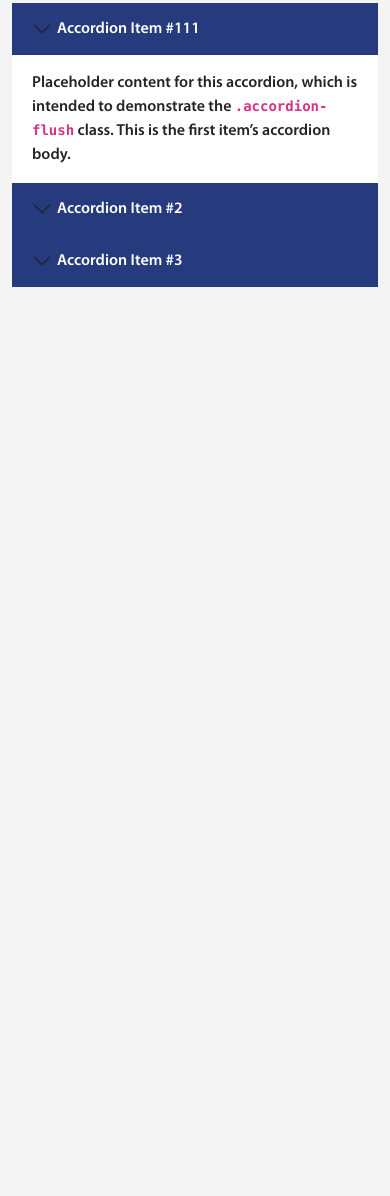
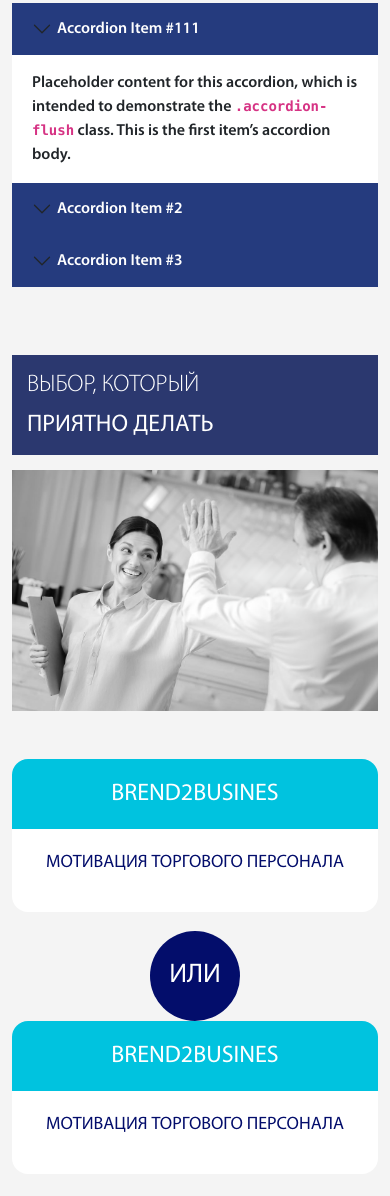
Before and after one commit to giorgideveloper/reward, a website: page index.html in a window 390 px wide. Shown: the part 3576-4772 px from the top of the page. Before the commit the page ends 3883 px from the top, so only its background shows below. Drawn offline with nearby package versions, Linux system fonts and the light colour scheme.

Commit message:
Enhance index.html and style.css by adding a new section for promotional content. Improved layout and styling for the section, including responsive design adjustments and updated styles for better visibility and alignment of text elements. Refined existing styles for consistency across different screen sizes.

```diff
--- a/index.html
+++ b/index.html
@@ -554,9 +554,9 @@
     </section>
 
     <section class="section-five">
-        <!-- Desktop -->
+      <!-- Desktop -->
       <div
-        class="container-fluid bg-skyblue justify-content-center   d-lg-flex"
+        class="container-fluid bg-skyblue justify-content-center d-lg-flex"
         style="height: 347px"
       >
         <div class="row align-items-center h-100">
@@ -613,7 +613,7 @@
         </div>
       </div>
       <!-- Card mobile -->
-    <div class="container">
+      <div class="container">
         <div class="row my-accordion">
           <div class="accordion accordion-flush" id="accordionFlushExample">
             <div class="accordion-item">
@@ -636,8 +636,8 @@
               >
                 <div class="accordion-body">
                   Placeholder content for this accordion, which is intended to
-                  demonstrate the <code>.accordion-flush</code> class. This is the
-                  first item’s accordion body.
+                  demonstrate the <code>.accordion-flush</code> class. This is
+                  the first item’s accordion body.
                 </div>
               </div>
             </div>
@@ -661,9 +661,9 @@
               >
                 <div class="accordion-body">
                   Placeholder content for this accordion, which is intended to
-                  demonstrate the <code>.accordion-flush</code> class. This is the
-                  second item’s accordion body. Let’s imagine this being filled
-                  with some actual content.
+                  demonstrate the <code>.accordion-flush</code> class. This is
+                  the second item’s accordion body. Let’s imagine this being
+                  filled with some actual content.
                 </div>
               </div>
             </div>
@@ -687,11 +687,12 @@
               >
                 <div class="accordion-body">
                   Placeholder content for this accordion, which is intended to
-                  demonstrate the <code>.accordion-flush</code> class. This is the
-                  third item’s accordion body. Nothing more exciting happening
-                  here in terms of content, but just filling up the space to make
-                  it look, at least at first glance, a bit more representative of
-                  how this would look in a real-world application.
+                  demonstrate the <code>.accordion-flush</code> class. This is
+                  the third item’s accordion body. Nothing more exciting
+                  happening here in terms of content, but just filling up the
+                  space to make it look, at least at first glance, a bit more
+                  representative of how this would look in a real-world
+                  application.
                 </div>
               </div>
             </div>
@@ -718,6 +719,81 @@
         </div>
       </div>
     </section>
+    <section class="section-six">
+      <div class="container">
+        <div class="row mt-5 mb-5">
+          <div class="col-12 col-lg-8 offset-lg-1">
+            <div
+              class="section-six-image d-flex justify-content-center position-relative"
+            >
+              <img
+                src="./src/img/image4.png"
+                width="100%"
+                height="100%"
+                alt=""
+              />
+              <div
+                class="section-six-image-content position-absolute top-50 start-100 translate-middle d-flex align-items-center"
+              >
+                <p class="m-0">
+                  ВЫБОР, КОТОРЫЙ
+                  <br />
+                  <b> ПРИЯТНО ДЕЛАТЬ</b>
+                </p>
+              </div>
+            </div>
+          </div>
+        </div>
+        <div class="row justify-content-center ">
+          <div class="col-12 col-lg-5">
+            <div class="section-six-box ">
+              <div class="section-six-box-title rounded-top-4 d-flex align-items-center justify-content-center">
+                <p class="m-0">
+                  BREND2BUSINES
+                </p>
+              </div>
+              <div class="section-six-box-desc rounded-bottom-4">
+                <p>
+                  МОТИВАЦИЯ ТОРГОВОГО ПЕРСОНАЛА
+                </p>
+              </div>
+            </div>
+          </div>
+          <div class="col-12 col-lg-2 d-flex align-items-center justify-content-center mb-md-3 mb-sm-5"><div class="section-six-and rounded-circle d-flex align-items-center justify-content-center"><p class="m-0">ИЛИ</p></div></div>
+          <div class="col-12 col-lg-5">
+            <div class="section-six-box ">
+              <div class="section-six-box-title  rounded-top-4 d-flex align-items-center justify-content-center">
+                <p class="m-0">
+                  BREND2BUSINES
+                </p>
+              </div>
+              <div class="section-six-box-desc rounded-bottom-4">
+                <p>
+                  МОТИВАЦИЯ ТОРГОВОГО ПЕРСОНАЛА
+                </p>
+              </div>
+            </div>
+          </div>
+        </div>
+        <div class="row mt-5 mb-5">
+          <div class="col-12">
+            <div class="box-border">
+              <svg
+                xmlns="http://www.w3.org/2000/svg"
+                viewBox="0 0 1000 100"
+                preserveAspectRatio="none"
+              >
+                <path
+                  class="elementor-shape-fill"
+                  d="M500,98.9L0,6.1V0h1000v6.1L500,98.9z"
+                  style="fill: rgba(6, 21, 85, 0.87)"
+                ></path>
+              </svg>
+            </div>
+          </div>
+        </div>
+      </div>
+    </section>
     <script
       src="https://cdn.jsdelivr.net/npm/bootstrap@5.3.6/dist/js/bootstrap.bundle.min.js"
       integrity="sha384-j1CDi7MgGQ12Z7Qab0qlWQ/Qqz24Gc6BM0thvEMVjHnfYGF0rmFCozFSxQBxwHKO"
--- a/src/css/style.css
+++ b/src/css/style.css
@@ -194,6 +194,25 @@
     .custom-mobile{
         margin-bottom: 140px !important;
     }
+    .section-six-image-content {
+        position: relative !important;
+        top: 0 !important;
+        left: 0 !important;
+        transform: none !important;
+        width: 100% !important;
+        height: 100px !important;
+        text-align: left !important;
+        padding-left: 0px !important;
+        margin-bottom: 0px !important;
+    }
+    .section-six-image {
+        flex-direction: column-reverse !important;
+    }
+    .section-six-image-content p {
+        font-size: 26px !important;
+        padding-left: 20px !important;
+        line-height: 40px !important;
+    }
 }
 .widget-mobile{
     display: none;
@@ -248,7 +267,13 @@
     color:#253b7e !important;
     font-weight: 400 !important;
    }
-
+    .section-six-image-content {
+        margin-bottom: 15px !important;
+    }
+    .section-six-image-content p {
+        font-size: 24px !important;
+        padding: 15px !important;
+    }
 }
 .my-accordion{
     display: none;
@@ -293,6 +318,10 @@
 @media (min-width: 992px) {
     .container {
         max-width: 960px;
+    }
+    .section-six-image-content {
+        width: 485px;
+        left: calc(100% - 100px);
     }
 }
 
@@ -625,3 +654,59 @@ left: -100px;
     color: #00C3DF;
     margin-top: -20px;
 }
+
+.section-six-image-content{
+    width: 485px;
+    height: 250px;
+    background-color: rgba(38, 51, 107, 0.973);
+    color: #fff;
+    text-align: left;
+    padding: 20px;
+    position: absolute;
+    top: 50%;
+    left: 100%;
+    transform: translate(-50%, -50%);
+}
+.section-six-image-content p{
+    font-size: 44px;
+    font-weight: 300;
+    line-height: 64px;
+    letter-spacing: normal;
+    text-transform: uppercase;
+    padding-left: 20px;
+}
+.section-six-box{
+    height: 172px;
+}
+.section-six-box-title{
+    text-align: center;
+    background-color: #00C3DF;
+    height: 70px;
+}
+.section-six-box-title p{
+    color: #fff;
+    font-size: 24px;
+    font-weight: 400;
+    letter-spacing: normal;
+    text-transform: uppercase;
+}
+.section-six-box-desc{
+    background-color: #fff;
+    color: #030d6b;
+    padding: 20px;
+    text-align: center;
+}
+.section-six-box-desc p{
+    font-size: 18px;
+}
+.section-six-and{
+    background-color: #030d6b;
+    color: #fff;
+    width: 90px;
+    height: 90px;
+    text-align: center;
+
+}
+.section-six-and p{
+    font-size: 27px;
+}
```
Also changed, not shown: src/img/image4.png (added).
